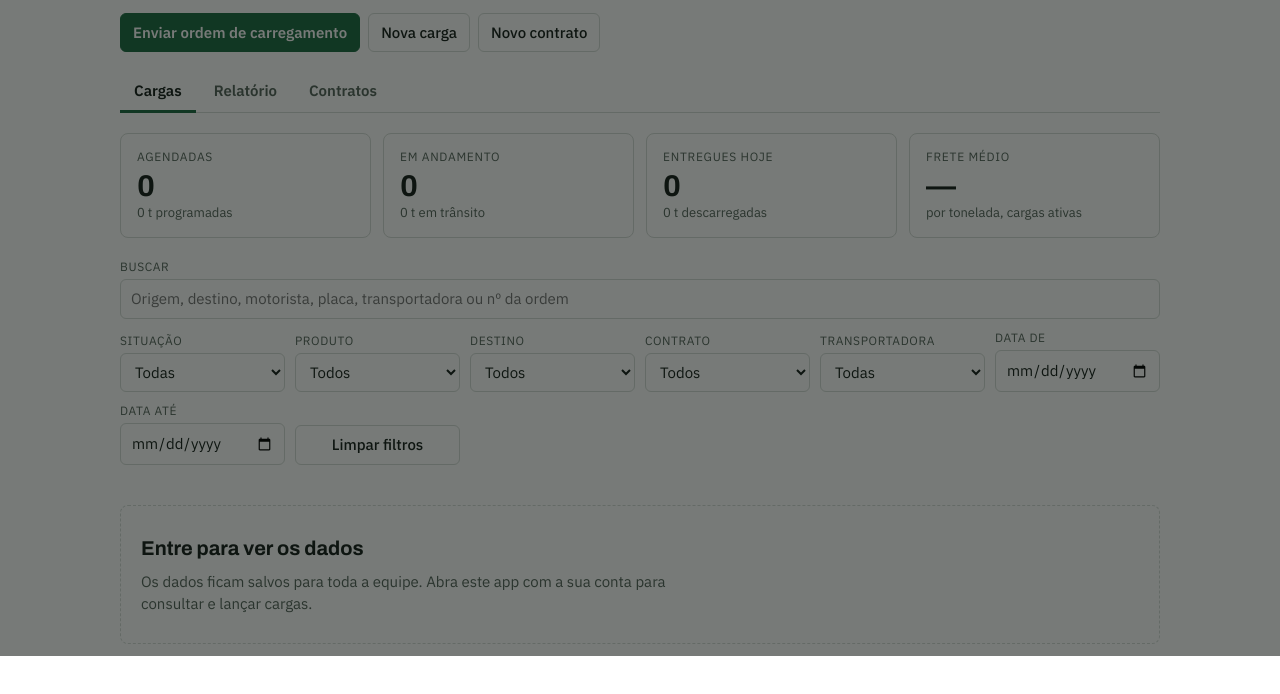
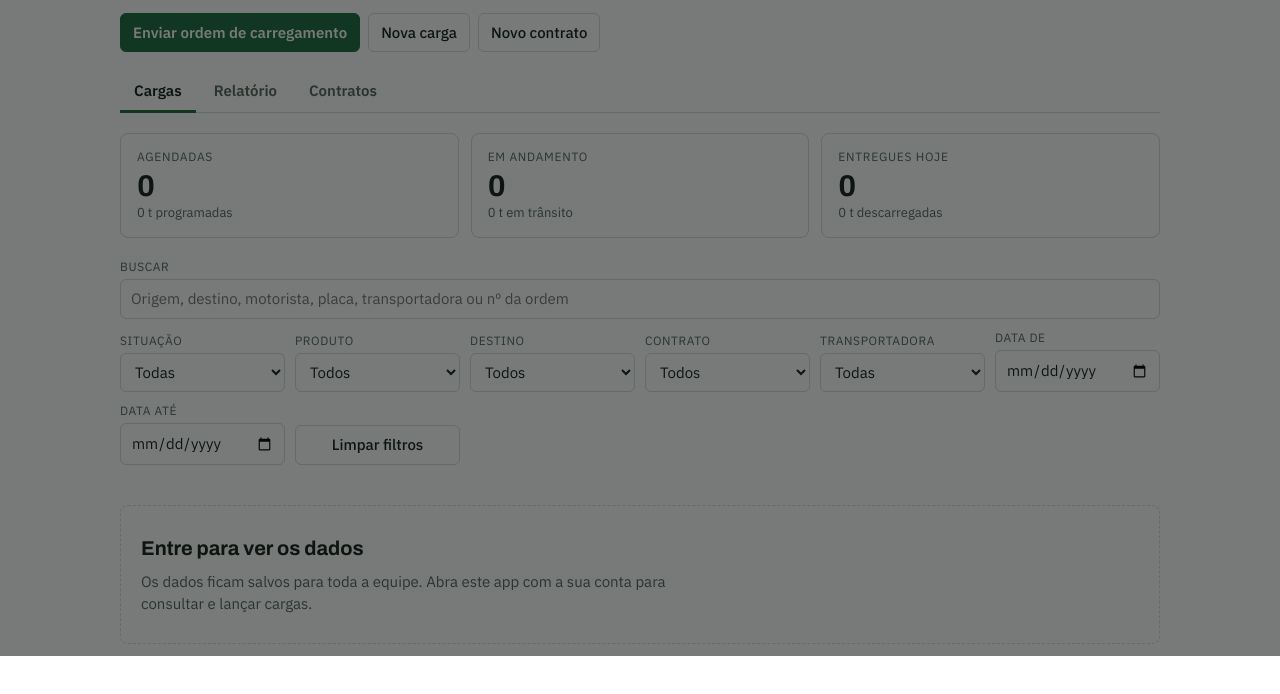
Before and after one commit to Jocemarbatista2014/agromat.qualidade, a plain HTML site: page controle-cargas/index.html in a window 1280 px wide. Shown: the part 144-838 px from the top of the page. Drawn offline with Linux system fonts and the light colour scheme.

Commit message:
Controle de Cargas: remove quadro Frete médio da tela inicial
Co-Authored-By: Claude Sonnet 5.5 <noreply@anthropic.com>
Claude-Session: https://claude.ai/code/session_01HTaygX1J5EaeKGoNEtrVH2

```diff
--- a/controle-cargas/index.html
+++ b/controle-cargas/index.html
@@ -55,7 +55,7 @@ h1 { font-family: var(--font-display); font-weight: 700; font-size: 28px; line-h
 .tab { background: none; border: 0; border-bottom: 3px solid transparent; padding: 8px 14px; cursor: pointer; font-weight: 600; color: var(--muted); margin-bottom: -1px; }
 .tab[aria-selected="true"] { color: var(--fg); border-bottom-color: var(--accent); }
 
-.tiles { display: grid; grid-template-columns: repeat(4, minmax(0, 1fr)); gap: 12px; }
+.tiles { display: grid; grid-template-columns: repeat(3, minmax(0, 1fr)); gap: 12px; }
 .tile { background: var(--surface); border: 1px solid var(--line); border-radius: 8px; padding: 14px 16px; min-width: 0; }
 .tile .lbl { font-size: 12px; letter-spacing: .06em; text-transform: uppercase; color: var(--muted); }
 .tile .val { font-family: var(--font-display); font-weight: 700; font-size: 30px; line-height: 1.15; margin-top: 4px; font-variant-numeric: tabular-nums; }
@@ -163,8 +163,9 @@ details.more summary { cursor: pointer; color: var(--muted); font-size: 14px; ma
 #toast { position: fixed; left: 50%; transform: translateX(-50%); bottom: max(16px, env(safe-area-inset-bottom, 0px)); background: var(--fg); color: var(--bg);
   border-radius: 6px; padding: 8px 14px; font-size: 14px; z-index: 30; max-width: calc(100% - 32px); }
 
-@media (max-width: 860px) {
+@media (max-width: 560px) {
   .tiles { grid-template-columns: repeat(2, minmax(0, 1fr)); }
+  .tiles .tile:last-child:nth-child(odd) { grid-column: 1 / -1; }
 }
 @media (max-width: 720px) {
   .row { grid-template-columns: minmax(0, 1fr) auto; grid-template-areas: "status load" "route route" "actions actions"; }
@@ -408,14 +409,10 @@ details.more summary { cursor: pointer; color: var(--muted); font-size: 14px; ma
     var andamento = items.filter(function (i) { return ["carregando", "transito", "descarregando"].indexOf(i.status) >= 0; });
     var tr = items.filter(function (i) { return i.status === "transito"; });
     var hoje = items.filter(function (i) { return i.status === "entregue" && i.entregueEm === today; });
-    var fr = items.filter(function (i) { return i.status !== "cancelada" && Number(i.frete) > 0 && Number(i.toneladas) > 0; });
-    var tons = sum(fr, function (i) { return i.toneladas; });
-    var media = tons ? sum(fr, function (i) { return i.frete * i.toneladas; }) / tons : 0;
     var defs = [
       ["Agendadas", String(ag.length), fmtT(sum(ag, function (i) { return i.toneladas; })) + " programadas"],
       ["Em andamento", String(andamento.length), fmtT(sum(tr, function (i) { return i.toneladas; })) + " em trânsito"],
-      ["Entregues hoje", String(hoje.length), fmtT(sum(hoje, function (i) { return i.toneladas; })) + " descarregadas"],
-      ["Frete médio", media ? fmtBRL(media) : "—", "por tonelada, cargas ativas"]
+      ["Entregues hoje", String(hoje.length), fmtT(sum(hoje, function (i) { return i.toneladas; })) + " descarregadas"]
     ];
     $("tiles").replaceChildren.apply($("tiles"), defs.map(function (d) {
       return h("div", { class: "tile" }, h("div", { class: "lbl" }, d[0]), h("div", { class: "val" }, d[1]), h("div", { class: "note" }, d[2]));
```
